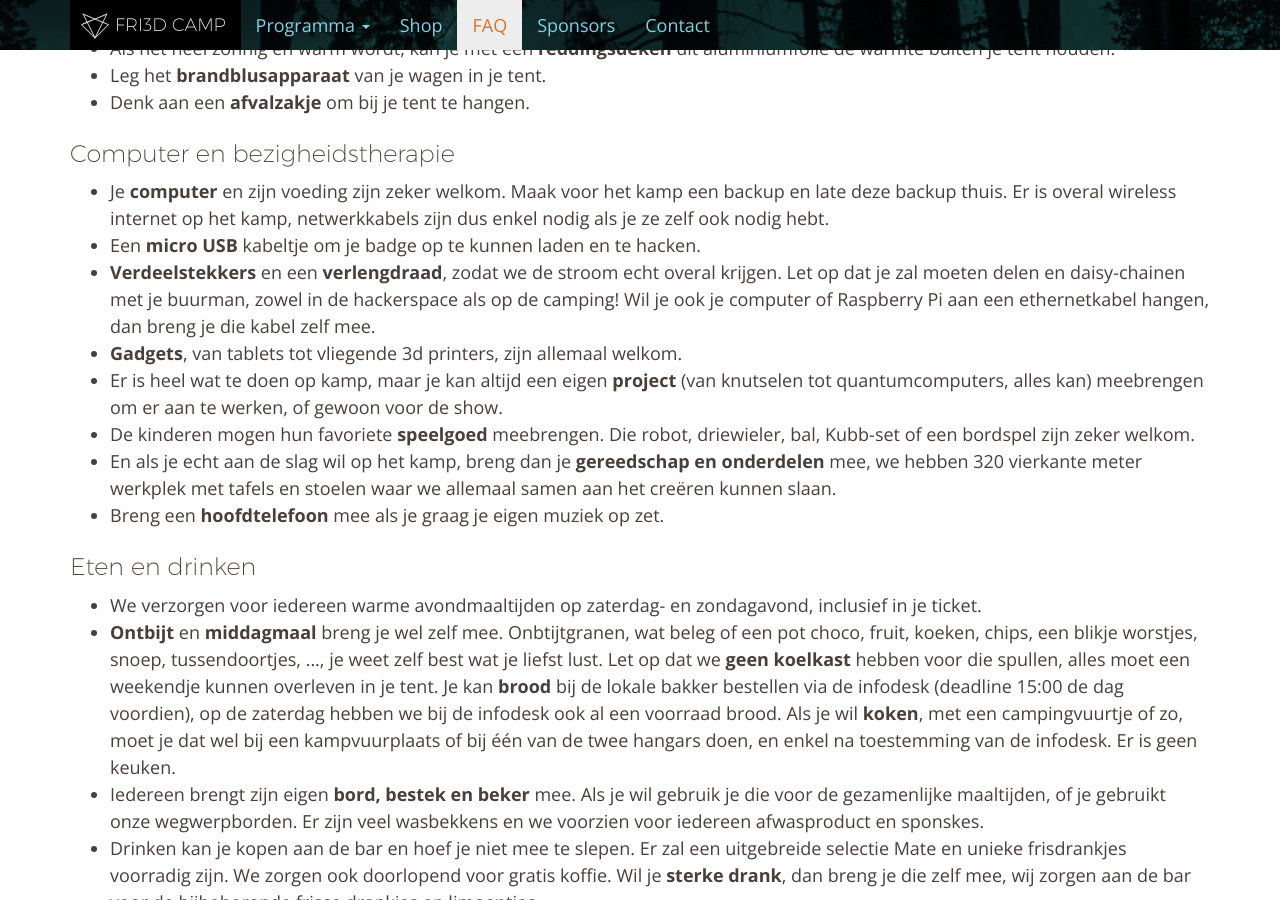
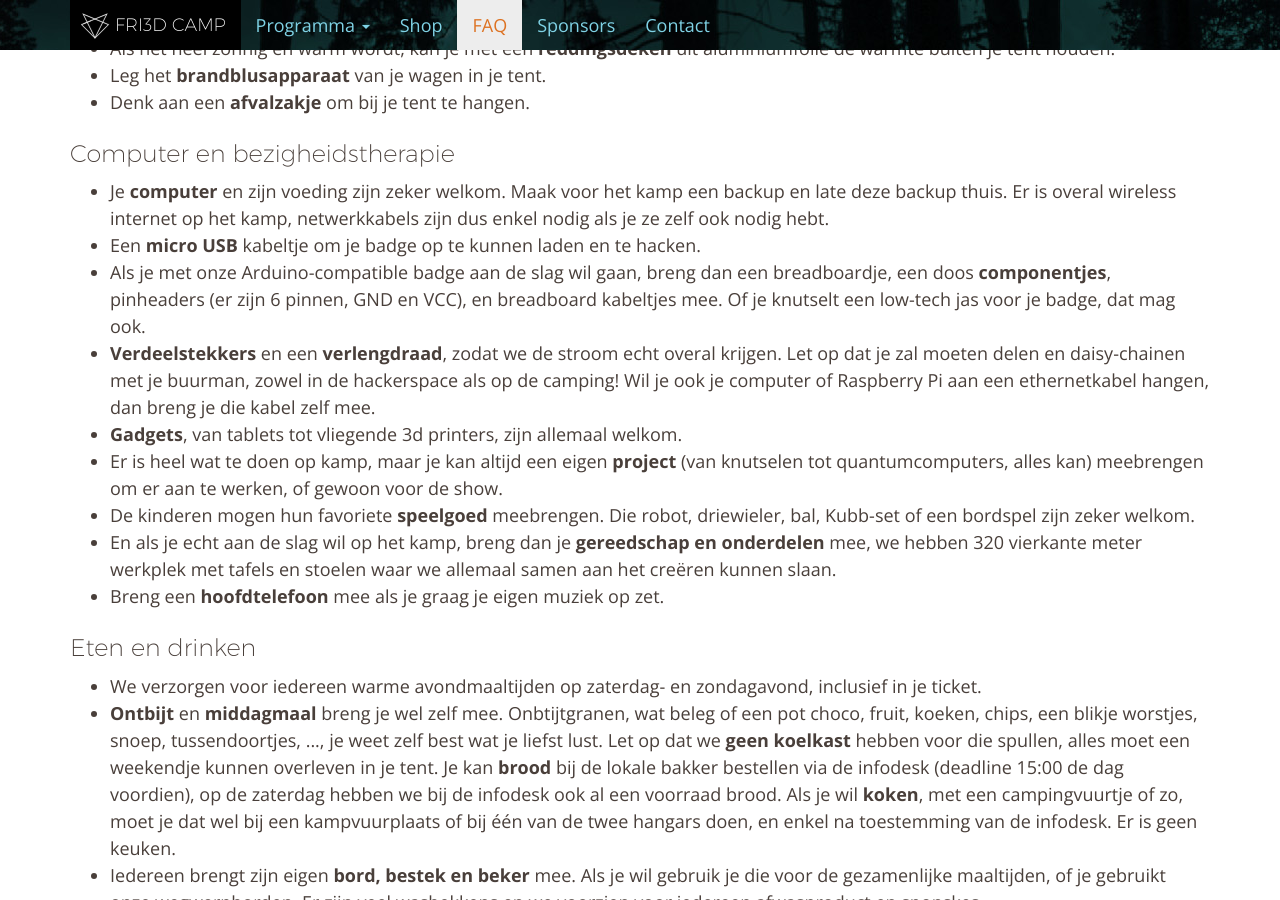
Before and after one commit to Fri3dCamp/fri3dweb2016, a Jekyll site: the page built from faq/index.html, in a window 1280 px wide and 900 px high, scrolled down 10340 px. Built offline with Jekyll 4.4.1, drawn with Linux system fonts in a browser that asks for light colours; nearby versions of some CDN libraries.

Commit message:
wat je meebrengt als je aan de badge wil sleutelen

```diff
--- a/faq/index.html
+++ b/faq/index.html
@@ -162,6 +162,7 @@ questions:
         <ul>
           <li>Je <strong>computer</strong> en zijn voeding zijn zeker welkom. Maak voor het kamp een backup en late deze backup thuis. Er is overal wireless internet op het kamp, netwerkkabels zijn dus enkel nodig als je ze zelf ook nodig hebt.</li>
           <li>Een <strong>micro USB</strong> kabeltje om je badge op te kunnen laden en te hacken.</li>
+          <li>Als je met onze Arduino-compatible badge aan de slag wil gaan, breng dan een breadboardje, een doos <strong>componentjes</strong>, pinheaders (er zijn 6 pinnen, GND en VCC), en breadboard kabeltjes mee. Of je knutselt een low-tech jas voor je badge, dat mag ook.</li>
           <li><strong>Verdeelstekkers</strong> en een <strong>verlengdraad</strong>, zodat we de stroom echt overal krijgen. Let op dat je zal moeten delen en daisy-chainen met je buurman, zowel in de hackerspace als op de camping! Wil je ook je computer of Raspberry Pi aan een ethernetkabel hangen, dan breng je die kabel zelf mee.</li>
           <li><strong>Gadgets</strong>, van tablets tot vliegende 3d printers, zijn allemaal welkom.</li>
           <li>Er is heel wat te doen op kamp, maar je kan altijd een eigen <strong>project</strong> (van knutselen tot quantumcomputers, alles kan) meebrengen om er aan te werken, of gewoon voor de show.</li>
```
